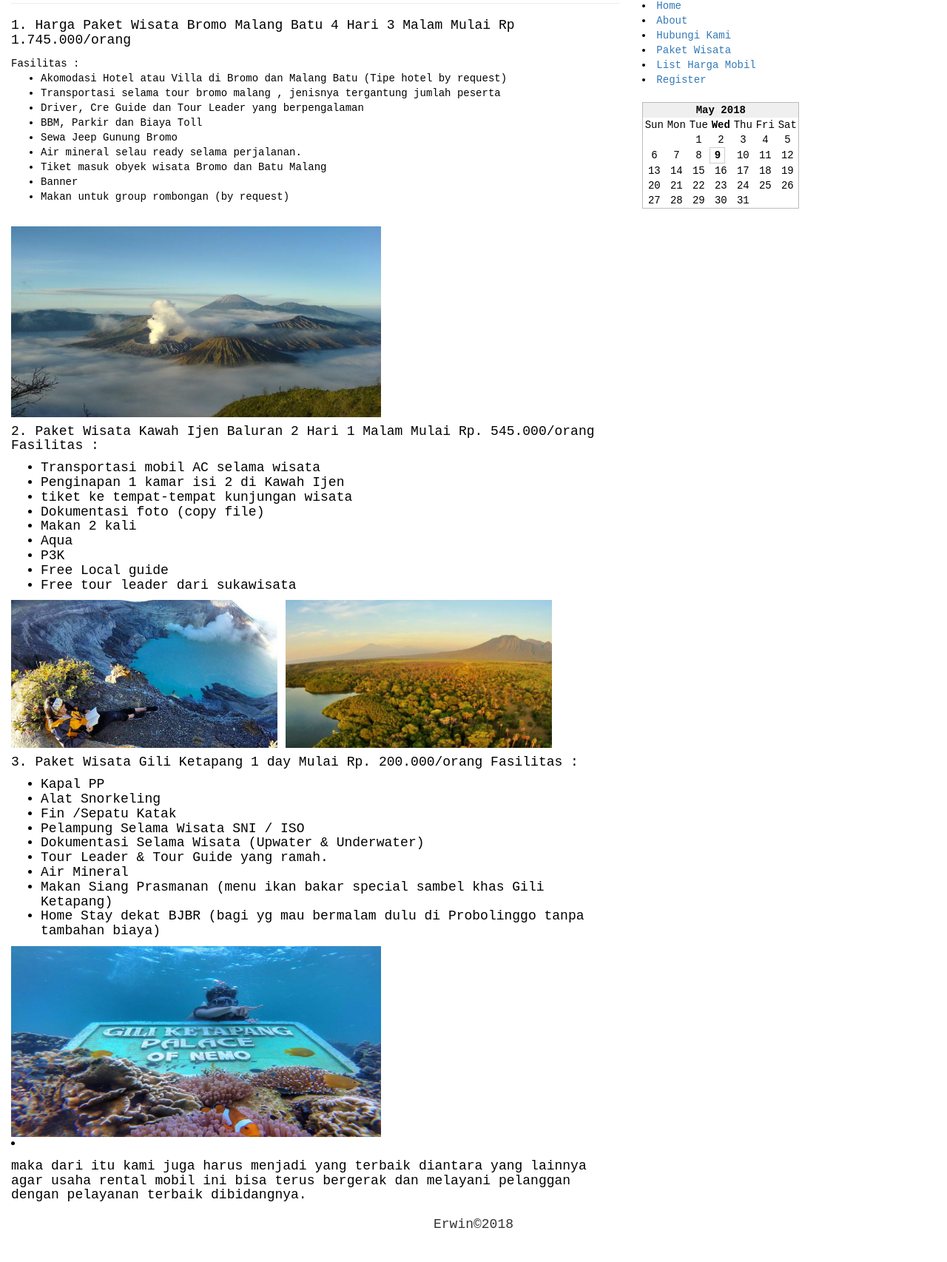
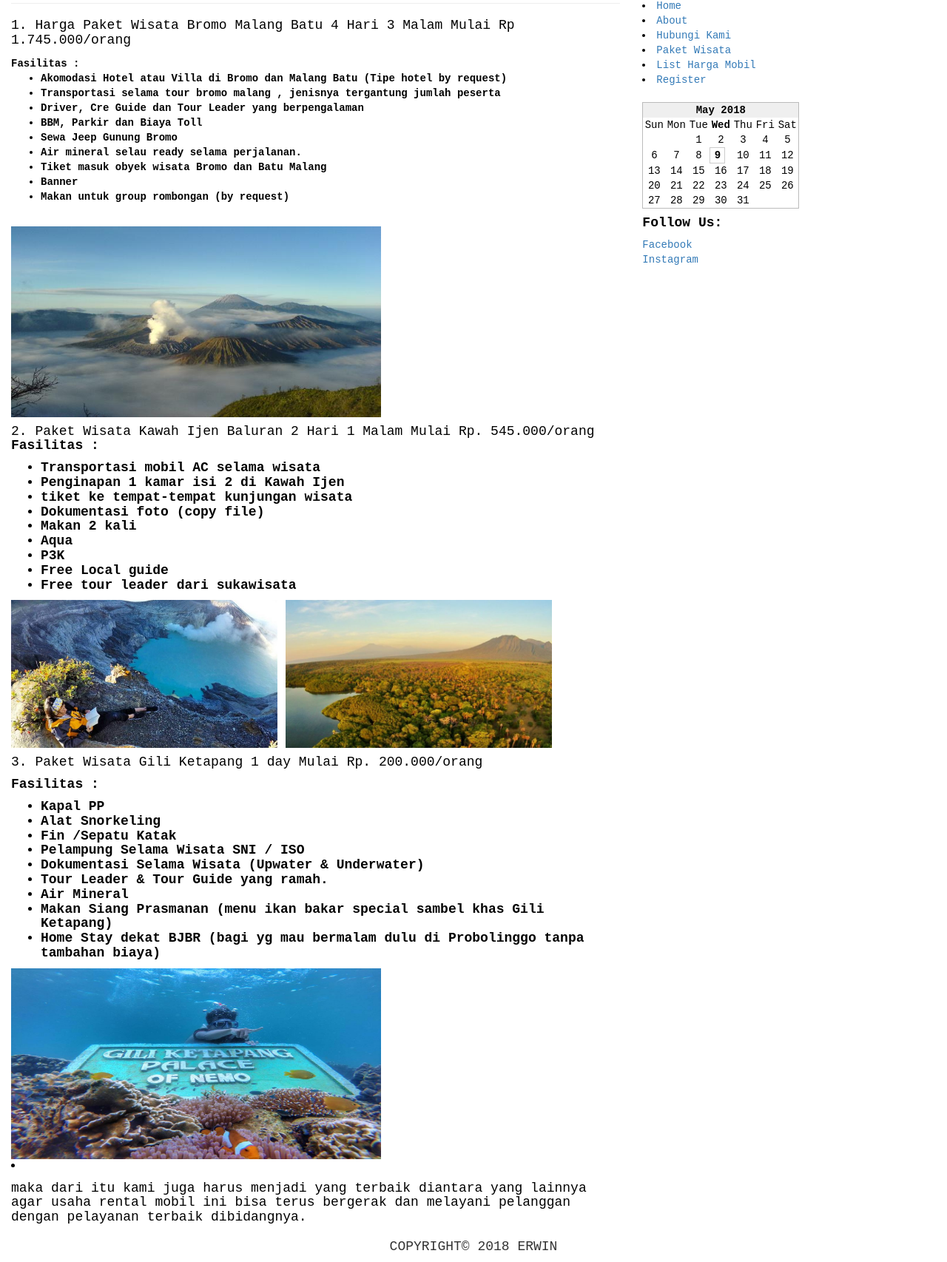
Before and after one commit to zeinjr/web, a plain HTML site: page paket wisata.html in a window 1280 px wide. Shown: the part 222-1928 px from the top of the page at 74% size. Before the commit the page ends 1898 px from the top, so only its background shows below. Drawn offline with Linux system fonts and the light colour scheme.

Commit message:
update
change

```diff
--- a/paket wisata.html
+++ b/paket wisata.html
@@ -52,12 +52,12 @@
               <div class="row">
                 <div id="main-content" class="col-sm-8">
 
-                <h2><font face="courier new">List Paket Wisata Di UNA Trans</h2>
+                <h2><font face="courier new"><b>List Paket Wisata Di UNA Trans</b></h2>
                   <hr>
                   <font face="Courier New"><h4><p>1. Harga Paket Wisata Bromo Malang Batu 4 Hari 3 Malam
 
 Mulai Rp 1.745.000/orang</p></h4>
-
+<b>
 Fasilitas  :
 
       <ul type="disc">
@@ -69,12 +69,13 @@ Fasilitas  :
     <li>Air mineral selau ready selama perjalanan.</li>
     <li>Tiket masuk obyek wisata Bromo dan Batu Malang</li>
     <li>Banner</li>
-    <li>Makan untuk group rombongan (by request) </li><br></p></ul>
+    <li>Makan untuk group rombongan (by request) </li><br></p></ul></b>
     <img src="img/bromo.jpg" height="258" width="500"></font></font></img>
+
 
     <font face="Courier New"><h4><p>2. Paket Wisata Kawah Ijen Baluran 2 Hari 1 Malam Mulai Rp. 545.000/orang
 
-      Fasilitas  :
+      <b> Fasilitas  :
 
       <ul type="disc">
     <li>Transportasi mobil AC selama wisata</li>
@@ -85,12 +86,12 @@ Fasilitas  :
     <li>Aqua</li>
     <li>P3K</li>
     <li>Free Local guide</li>
-    <li>Free tour leader dari sukawisata</li></ul>
+    <li>Free tour leader dari sukawisata</li></ul></b>
      <img src="img/kawah ijen.jpg" height="200" width="360"> <img src="img/baluran.jpg" height="200" width="360"></img>
 
     <font face="Courier New"><h4><p>3. Paket Wisata Gili Ketapang 1 day Mulai Rp. 200.000/orang
 
-      Fasilitas  :
+  <p><b> Fasilitas  :
       <ul type="disc">
     <li>Kapal PP</li>
     <li>Alat Snorkeling</li>
@@ -100,13 +101,14 @@ Fasilitas  :
     <li>Tour Leader & Tour Guide yang ramah.</li>
     <li>Air Mineral</li>
     <li>Makan Siang Prasmanan (menu ikan bakar special sambel khas Gili Ketapang)</li>
-    <li>Home Stay dekat BJBR (bagi yg mau bermalam dulu di Probolinggo tanpa tambahan biaya)</li></ul>
+    <li>Home Stay dekat BJBR (bagi yg mau bermalam dulu di Probolinggo tanpa tambahan biaya)</li></ul></b>
     <img src="img/Ketapang.jpg" height="258" width="500"></img>
 
 
 
                 <li><p><p>maka dari itu kami juga harus menjadi yang terbaik diantara yang lainnya agar usaha rental mobil ini bisa terus bergerak dan melayani pelanggan dengan pelayanan terbaik dibidangnya.
               </p></h4></font></p></li>
+            </b>
               </div>
 <div id="right-sidebar" class="col-sm-4">
               <font color="Black"><h1><font face="courier New"> Alternative Menu</font></h1>
@@ -228,10 +230,17 @@ document.write(cal);
 </script>
 </left>
 </font>
+<div>
+          <h4><b>Follow Us:</b></h4>
+          <a class="facebook" href="https://www.facebook.com/Nakamatsu480" target="_blank">Facebook</a>
+          <p>
+          <a class="facebook" href="https://www.instagram.com/erwinnff/" target="_blank">Instagram</a>
+        </div>
+            </div>
 </div>
 </div>
           <div class="row">
-                   <center><H4>Erwin&copy;2018</H4></center>
+                    <center><H4>COPYRIGHT&copy; 2018 ERWIN</H4></center>
           </div>
 
           <!-- jQuery (necessary for Bootstrap's JavaScript plugins) -->
--- a/register.html
+++ b/register.html
@@ -83,7 +83,7 @@
          </tr>
 
         <tr>
-            <td><input type="submit" value="Simpan" />
+            <td><input type="submit" value="Simpan"><link href="index.html">
             </td>
         <td><input type="reset" value="Reset" onclick="return >confirm</td>
                    ('hapus data yang telah diinput?')">
@@ -103,7 +103,11 @@
 </body>
 </html>
 
-
+ <div class="row">
+  <div class="footer">
+                   <center><H4>COPYRIGHT&copy; 2018 ERWIN</H4></center>
+          </div>
+        </div>
 
 
 
```
Also changed, not shown: List Harga Mobil.html (+8 -2 lines), about.html (+10 -2 lines), contact.html (+8 -1 lines), index.html (+10 -5 lines), img/alphard.jpg (added).
